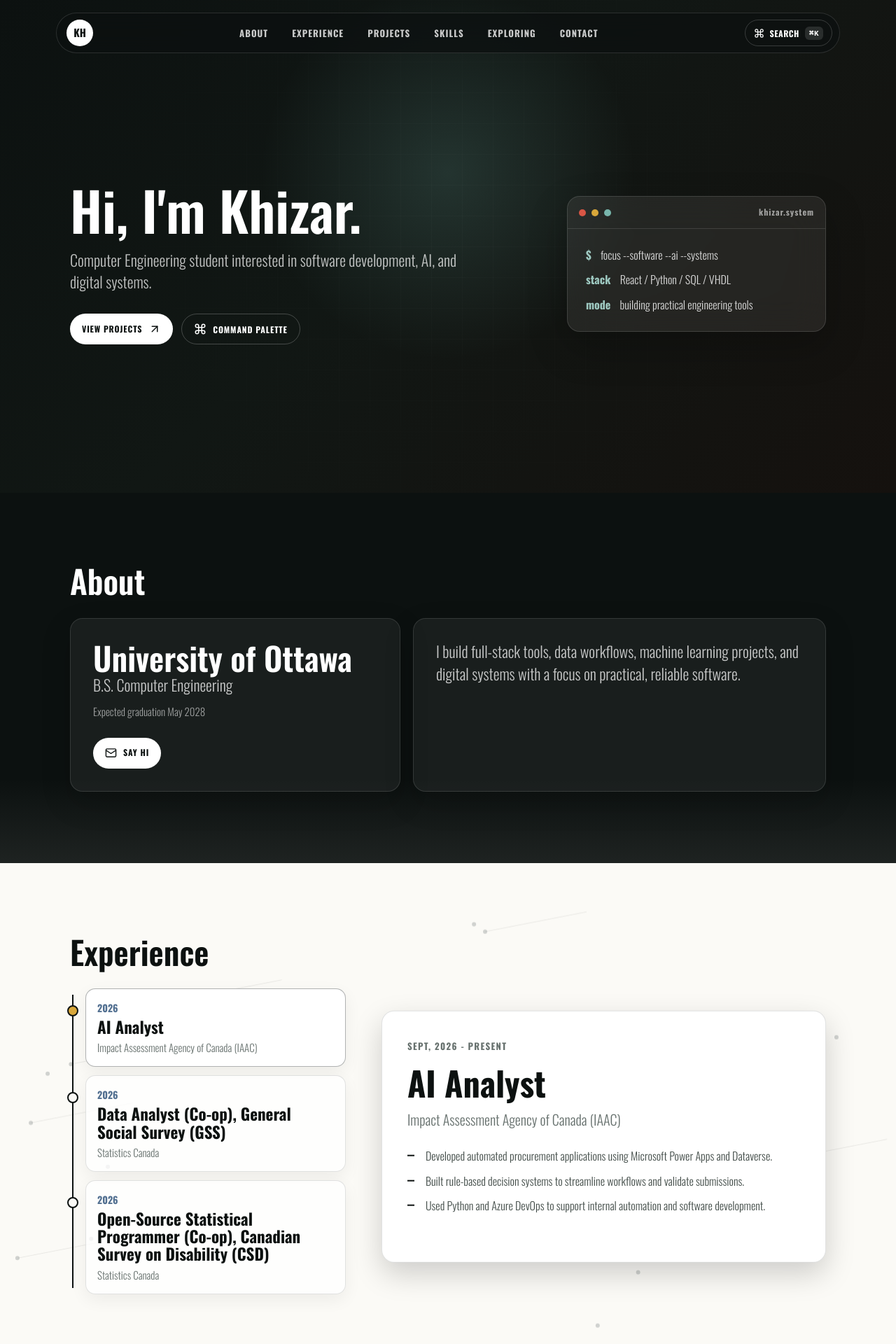
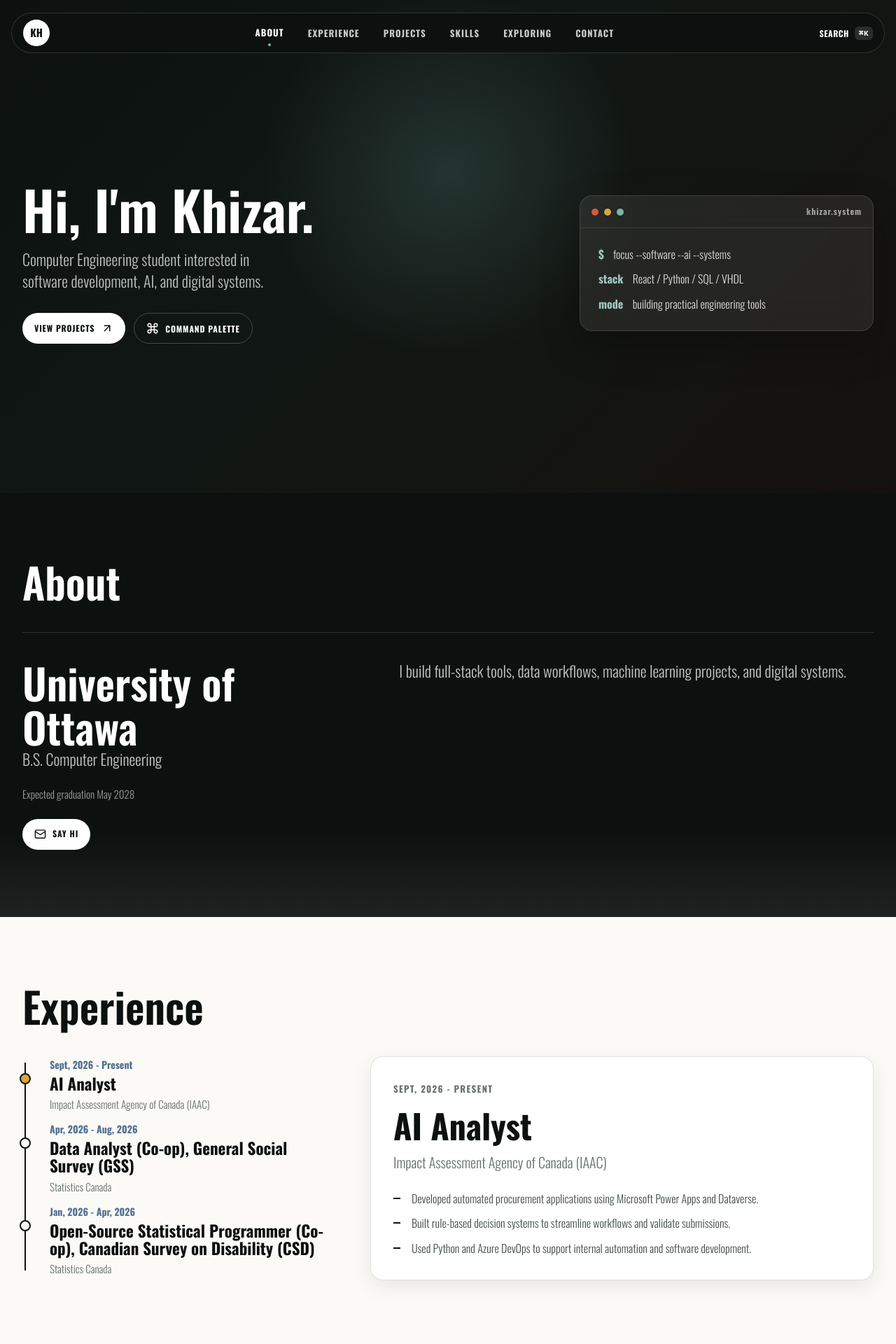
Before and after one commit to khizarhaider2000/Personal-Portfolio, a Next.js app: page / in a window 1280 px wide. Shown: the top 1920 px of the page at 70% size. Built offline with nearby package versions, Linux system fonts and the light colour scheme.

Commit message:
Fixed hero section

```diff
--- a/src/app/globals.css
+++ b/src/app/globals.css
@@ -10,6 +10,10 @@
   --amber: #d8a73a;
   --red: #d95645;
   --blue: #516f90;
+  --container: 1224px;
+  --gutter: 32px;
+  --hairline-light: rgba(255, 255, 255, 0.12);
+  --hairline-dark: rgba(12, 17, 16, 0.12);
 }
 
 * {
@@ -66,16 +70,15 @@ input:focus-visible {
   left: 50%;
   z-index: 50;
   display: grid;
-  width: min(1120px, calc(100% - 32px));
+  width: min(calc(var(--container) + 32px), calc(100% - 32px));
   grid-template-columns: auto 1fr auto;
   align-items: center;
   gap: 18px;
-  border: 1px solid rgba(255, 255, 255, 0.13);
+  border: 1px solid rgba(255, 255, 255, 0.14);
   border-radius: 999px;
-  background: rgba(12, 17, 16, 0.76);
+  background: #0c1110;
   color: #fff;
-  padding: 9px 10px 9px 14px;
-  backdrop-filter: blur(18px);
+  padding: 9px 16px;
   transform: translateX(-50%);
 }
 
@@ -102,13 +105,32 @@ input:focus-visible {
 }
 
 .nav-links a {
+  position: relative;
   opacity: 0.78;
   transition: opacity 180ms ease, transform 180ms ease;
 }
 
-.nav-links a:hover {
+.nav-links a:hover,
+.nav-links a.active {
   opacity: 1;
   transform: translateY(-1px);
+}
+
+.nav-links a::after {
+  content: "";
+  position: absolute;
+  left: 50%;
+  bottom: -10px;
+  width: 4px;
+  height: 4px;
+  border-radius: 50%;
+  background: var(--teal);
+  opacity: 0;
+  transform: translateX(-50%);
+}
+
+.nav-links a.active::after {
+  opacity: 1;
 }
 
 .command-trigger {
@@ -116,9 +138,7 @@ input:focus-visible {
   min-height: 38px;
   align-items: center;
   gap: 8px;
-  border: 1px solid rgba(255, 255, 255, 0.18);
-  border-radius: 999px;
-  padding: 0 12px;
+  padding: 0;
   color: #fff;
   text-transform: uppercase;
   font-size: 12px;
@@ -137,13 +157,13 @@ kbd {
 .section-pad {
   position: relative;
   overflow: hidden;
-  padding: clamp(64px, 8vw, 108px) clamp(18px, 5vw, 72px);
+  padding: 96px var(--gutter);
 }
 
 .section-shell {
   position: relative;
   z-index: 1;
-  width: min(1080px, 100%);
+  width: min(var(--container), 100%);
   margin: 0 auto;
 }
 
@@ -176,8 +196,6 @@ kbd {
 .section-heading h2,
 .console-body p,
 .domain-row,
-.profile-panel p,
-.profile-panel small,
 .contact-shell p,
 .footer p {
   margin: 0;
@@ -205,25 +223,18 @@ kbd {
     radial-gradient(circle at calc(50% + var(--mx) * 18%) calc(35% + var(--my) * 14%), rgba(120, 183, 173, 0.18), transparent 34%),
     linear-gradient(135deg, #0c1110 0%, #111714 45%, #15110e 100%);
   color: #fff;
-  padding: 112px clamp(18px, 5vw, 72px) 62px;
+  padding: 112px var(--gutter) 64px;
 }
 
 .hero-grid {
-  position: absolute;
-  inset: 0;
-  opacity: 0.35;
-  background-image:
-    linear-gradient(rgba(255, 255, 255, 0.06) 1px, transparent 1px),
-    linear-gradient(90deg, rgba(255, 255, 255, 0.06) 1px, transparent 1px);
-  background-size: 44px 44px;
-  mask-image: radial-gradient(circle at 50% 44%, #000 0%, transparent 72%);
+  display: none;
 }
 
 .hero-layout {
   position: relative;
   z-index: 1;
   display: grid;
-  width: min(1080px, 100%);
+  width: min(var(--container), 100%);
   grid-template-columns: minmax(0, 1fr) minmax(280px, 0.58fr);
   align-items: center;
   gap: clamp(30px, 6vw, 72px);
@@ -239,12 +250,13 @@ kbd {
 }
 
 .hero-copy p {
-  max-width: 560px;
+  max-width: 34ch;
   margin: 18px 0 0;
   color: rgba(255, 255, 255, 0.74);
   font-size: clamp(18px, 1.8vw, 22px);
   font-weight: 300;
   line-height: 1.45;
+  text-wrap: balance;
 }
 
 .hero-actions,
@@ -368,7 +380,6 @@ kbd {
   gap: 18px;
 }
 
-.profile-panel,
 .timeline-detail,
 .project-modal,
 .command-panel {
@@ -378,20 +389,17 @@ kbd {
   box-shadow: 0 16px 42px rgba(0, 0, 0, 0.18);
 }
 
-.profile-panel {
-  padding: clamp(22px, 3vw, 32px);
-}
-
 .section-heading h2,
-.profile-panel h2,
+.education-block h2,
 .contact-shell h2 {
   margin: 0;
-  font-size: clamp(30px, 3.6vw, 46px);
+  font-size: clamp(42px, 4.8vw, 60px);
   font-weight: 600;
   line-height: 1.05;
 }
 
-.profile-panel p {
+.education-block p,
+.about-copy p {
   margin-top: 0;
   color: rgba(255, 255, 255, 0.76);
   font-size: clamp(18px, 2vw, 22px);
@@ -399,7 +407,7 @@ kbd {
   line-height: 1.45;
 }
 
-.profile-panel small {
+.education-block small {
   display: block;
   margin-top: 10px;
   color: rgba(255, 255, 255, 0.58);
@@ -409,9 +417,21 @@ kbd {
 
 .inline-contact {
   width: max-content;
-  margin-top: 26px;
+  margin-top: 24px;
   background: #fff;
   color: var(--ink);
+}
+
+.about-grid {
+  border-top: 1px solid var(--hairline-light);
+  display: grid;
+  grid-template-columns: minmax(260px, 0.7fr) minmax(0, 1fr);
+  gap: 64px;
+  padding-top: 40px;
+}
+
+.about-copy p {
+  max-width: 58ch;
 }
 
 .skills {
@@ -422,21 +442,40 @@ kbd {
 .skills-grid {
   display: grid;
   grid-template-columns: repeat(3, 1fr);
-  gap: 14px;
+  border-top: 1px solid var(--hairline-light);
+  gap: 0;
+  padding-top: 40px;
 }
 
 .skill-group {
-  border: 1px solid rgba(255, 255, 255, 0.12);
-  border-radius: 18px;
-  background: rgba(255, 255, 255, 0.055);
-  padding: clamp(20px, 3vw, 28px);
+  border-right: 1px solid var(--hairline-light);
+  padding: 0 32px;
+}
+
+.skill-group:first-child {
+  padding-left: 0;
+}
+
+.skill-group:last-child {
+  border-right: 0;
+  padding-right: 0;
 }
 
 .skill-group h3 {
-  margin: 0 0 12px;
-  color: rgba(255, 255, 255, 0.86);
-  font-size: clamp(19px, 2vw, 24px);
-  line-height: 1.1;
+  margin: 0 0 16px;
+  color: #9ec9c1;
+  text-transform: uppercase;
+  font-size: 12px;
+  font-weight: 700;
+  letter-spacing: 0.12em;
+}
+
+.skill-group p {
+  margin: 0;
+  color: rgba(255, 255, 255, 0.78);
+  font-size: 18px;
+  font-weight: 300;
+  line-height: 1.55;
 }
 
 .pills {
@@ -463,40 +502,28 @@ kbd {
   color: var(--ink);
 }
 
-.lab-grid {
+.exploring-list {
   display: grid;
-  grid-template-columns: repeat(4, 1fr);
-  gap: 12px;
+  border-top: 1px solid var(--hairline-dark);
 }
 
-.lab-card {
-  min-height: 150px;
-  border: 1px solid var(--line);
-  border-radius: 18px;
-  background: #fff;
-  padding: 18px;
-  box-shadow: 0 12px 34px rgba(12, 17, 16, 0.06);
+.exploring-row {
+  display: grid;
+  grid-template-columns: minmax(220px, 0.36fr) minmax(0, 1fr);
+  gap: 32px;
+  align-items: baseline;
+  border-bottom: 1px solid var(--hairline-dark);
+  padding: 24px 0;
 }
 
-.lab-card svg {
-  color: #9ec9c1;
-}
-
-.lab-card strong,
-.lab-card span {
-  display: block;
-}
-
-.lab-card strong {
-  margin-top: 16px;
+.exploring-row strong {
   font-size: 18px;
   line-height: 1.15;
 }
 
-.lab-card span {
-  margin-top: 10px;
+.exploring-row span {
   color: var(--muted);
-  font-size: 15px;
+  font-size: 17px;
   font-weight: 300;
   line-height: 1.35;
 }
@@ -504,7 +531,7 @@ kbd {
 .work {
   background: var(--paper);
   color: var(--ink);
-  padding-top: clamp(64px, 7vw, 96px);
+  padding-top: 96px;
 }
 
 .project-transition {
@@ -516,7 +543,7 @@ kbd {
 }
 
 .section-heading {
-  margin-bottom: 28px;
+  margin-bottom: 40px;
 }
 
 .section-heading h2 {
@@ -527,54 +554,55 @@ kbd {
   display: grid;
   grid-template-columns: repeat(12, 1fr);
   grid-auto-flow: dense;
-  gap: 16px;
+  gap: 24px;
+  align-items: stretch;
 }
 
 .project-tile {
   position: relative;
   display: grid;
-  min-height: 330px;
+  grid-template-rows: auto 1fr;
   grid-column: span 4;
   overflow: hidden;
   border: 1px solid var(--line);
-  border-radius: 18px;
+  border-radius: 16px;
   background: #fff;
   color: var(--ink);
   text-align: left;
-  box-shadow: 0 16px 44px rgba(12, 17, 16, 0.1);
-  transition: opacity 220ms ease, transform 220ms ease, box-shadow 220ms ease;
+  box-shadow: 0 16px 44px rgba(12, 17, 16, 0.08);
+  transition: border-color 220ms ease, transform 220ms ease, box-shadow 220ms ease;
 }
 
 .project-tile.featured {
-  min-height: 430px;
   grid-column: span 8;
   grid-row: span 2;
 }
 
 .project-tile:hover {
   transform: translateY(-5px);
+  border-color: rgba(12, 17, 16, 0.28);
   box-shadow: 0 28px 70px rgba(12, 17, 16, 0.16);
 }
 
 .project-tile.dimmed {
-  opacity: 0.48;
+  opacity: 1;
 }
 
 .project-art {
   position: relative;
-  min-height: 160px;
+  aspect-ratio: 4 / 3;
   overflow: hidden;
   background: #f4f2ec;
 }
 
 .featured .project-art {
-  min-height: 230px;
+  aspect-ratio: 4 / 3;
 }
 
 .project-art img {
   width: 100%;
   height: 100%;
-  min-height: inherit;
+  display: block;
   object-fit: cover;
   object-position: center;
   transition: transform 320ms ease, filter 320ms ease;
@@ -589,20 +617,20 @@ kbd {
   display: grid;
   align-content: start;
   align-items: start;
-  gap: 11px;
-  padding: 20px;
+  gap: 16px;
+  padding: 24px;
 }
 
 .project-copy h3 {
   margin: 0;
-  font-size: clamp(25px, 2.5vw, 38px);
-  line-height: 1.03;
+  font-size: clamp(23px, 2.1vw, 32px);
+  line-height: 1.08;
 }
 
 .project-copy p {
   margin: 0;
   color: #59635f;
-  font-size: 16px;
+  font-size: 15px;
   font-weight: 300;
   line-height: 1.45;
 }
@@ -618,8 +646,8 @@ kbd {
 .project-copy small {
   display: inline-flex;
   width: auto;
-  min-height: 28px;
-  height: 28px;
+  min-height: 26px;
+  height: 26px;
   align-items: center;
   border-radius: 7px;
   background: #efede6;
@@ -644,14 +672,6 @@ kbd {
 
 .experience {
   background: #fbfaf6;
-}
-
-.signal-canvas {
-  position: absolute;
-  inset: 0;
-  width: 100%;
-  height: 100%;
-  pointer-events: none;
 }
 
 .timeline-layout {
@@ -682,12 +702,12 @@ kbd {
   position: relative;
   display: grid;
   gap: 5px;
-  border: 1px solid var(--line);
-  border-radius: 14px;
-  background: rgba(255, 255, 255, 0.76);
-  padding: 16px;
+  border: 1px solid transparent;
+  border-radius: 0;
+  background: transparent;
+  padding: 0 0 0 16px;
   text-align: left;
-  box-shadow: 0 8px 24px rgba(12, 17, 16, 0.06);
+  box-shadow: none;
 }
 
 .timeline-button::before {
@@ -703,8 +723,8 @@ kbd {
 }
 
 .timeline-button.active {
-  border-color: rgba(12, 17, 16, 0.32);
-  background: #fff;
+  border-color: transparent;
+  background: transparent;
 }
 
 .timeline-button.active::before {
@@ -722,6 +742,10 @@ kbd {
   line-height: 1.1;
 }
 
+.timeline-button.active strong {
+  font-weight: 700;
+}
+
 .timeline-button small {
   color: var(--muted);
   font-size: 15px;
@@ -731,11 +755,12 @@ kbd {
 .timeline-detail {
   position: sticky;
   top: 108px;
-  min-height: 360px;
+  min-height: 320px;
   border-color: var(--line);
   background: #fff;
   color: var(--ink);
-  padding: clamp(24px, 4vw, 36px);
+  padding: 32px;
+  box-shadow: 0 10px 28px rgba(12, 17, 16, 0.08);
 }
 
 .timeline-detail h3,
@@ -793,14 +818,58 @@ kbd {
 }
 
 .contact {
-  display: grid;
-  place-items: center;
   background: var(--ink);
   color: #fff;
 }
 
 .contact-shell {
-  max-width: 1080px;
+  max-width: var(--container);
+  border-top: 1px solid var(--hairline-light);
+  padding-top: 40px;
+}
+
+.email-link {
+  position: relative;
+  display: inline-flex;
+  margin-top: 8px;
+  color: #fff;
+  font-size: clamp(32px, 5vw, 64px);
+  font-weight: 600;
+  line-height: 1.05;
+}
+
+.email-link::after,
+.contact-links a::after {
+  content: "";
+  position: absolute;
+  left: 0;
+  right: 0;
+  bottom: -4px;
+  height: 1px;
+  background: currentColor;
+  transform: scaleX(0);
+  transform-origin: left;
+  transition: transform 180ms ease;
+}
+
+.email-link:hover::after,
+.contact-links a:hover::after {
+  transform: scaleX(1);
+}
+
+.contact-links {
+  display: flex;
+  gap: 24px;
+  margin-top: 32px;
+  text-transform: uppercase;
+  font-size: 13px;
+  font-weight: 700;
+  letter-spacing: 0.08em;
+}
+
+.contact-links a {
+  position: relative;
+  color: rgba(255, 255, 255, 0.72);
 }
 
 .footer {
@@ -1045,7 +1114,6 @@ kbd {
 
   .hero-layout,
   .about-grid,
-  .lab-panel,
   .section-heading,
   .section-heading.compact,
   .timeline-layout,
@@ -1057,14 +1125,31 @@ kbd {
     max-width: 620px;
   }
 
-  .lab-grid {
-    grid-template-columns: repeat(2, 1fr);
+  .skills-grid {
+    grid-template-columns: 1fr;
   }
 
-  .project-tile,
+  .skill-group {
+    border-right: 0;
+    border-bottom: 1px solid var(--hairline-light);
+    padding: 24px 0;
+  }
+
+  .skill-group:first-child {
+    padding-top: 0;
+  }
+
+  .skill-group:last-child {
+    border-bottom: 0;
+    padding-bottom: 0;
+  }
+
+  .project-tile {
+    grid-column: span 6;
+  }
+
   .project-tile.featured {
-    grid-column: span 6;
-    min-height: 440px;
+    grid-column: span 12;
   }
 
   .timeline-detail {
@@ -1074,13 +1159,22 @@ kbd {
 }
 
 @media (max-width: 640px) {
+  :root {
+    --gutter: 24px;
+  }
+
+  .section-pad {
+    padding-top: 64px;
+    padding-bottom: 64px;
+  }
+
+  .work {
+    padding-top: 64px;
+  }
+
   .site-nav {
     top: 12px;
-    width: calc(100% - 20px);
-  }
-
-  .command-trigger span {
-    display: none;
+    width: calc(100% - 16px);
   }
 
   .hero {
@@ -1097,25 +1191,19 @@ kbd {
   }
 
   .signal-grid,
-  .lab-grid,
   .footer,
   .project-grid {
     grid-template-columns: 1fr;
   }
 
-  .lab-panel {
-    padding: 20px;
+  .exploring-row {
+    grid-template-columns: 1fr;
+    gap: 8px;
   }
 
   .project-tile,
   .project-tile.featured {
     grid-column: span 1;
-    min-height: auto;
-  }
-
-  .featured .project-art,
-  .project-art {
-    min-height: 260px;
   }
 
   .project-copy h3 {
@@ -1129,7 +1217,7 @@ kbd {
     font-size: clamp(38px, 14vw, 62px);
   }
 
-  .profile-panel h2 {
+  .education-block h2 {
     font-size: clamp(32px, 10vw, 44px);
   }
 
--- a/src/app/page.tsx
+++ b/src/app/page.tsx
@@ -3,11 +3,7 @@
 import { AnimatePresence, motion } from "framer-motion";
 import {
   ArrowUpRight,
-  BrainCircuit,
-  CircuitBoard,
   Command,
-  Cpu,
-  Database,
   ExternalLink,
   Mail,
   Search,
@@ -30,8 +26,6 @@ const fadeUp = {
   visible: { opacity: 1, y: 0 },
 };
 
-const labIcons = [BrainCircuit, CircuitBoard, Cpu, Database];
-
 const sectionMotion = {
   initial: "hidden",
   whileInView: "visible",
@@ -39,16 +33,24 @@ const sectionMotion = {
   variants: fadeUp,
 };
 
-const briefText = (text: string, maxLength = 150) => {
-  if (text.length <= maxLength) return text;
-  const clipped = text.slice(0, maxLength);
-  const lastSpace = clipped.lastIndexOf(" ");
-  return `${clipped.slice(0, lastSpace > 80 ? lastSpace : maxLength).trim()}...`;
+const briefText = (text: string) => {
+  const firstSentence = text.match(/^[^.!?]+[.!?]/)?.[0];
+  return firstSentence ?? text;
+};
+
+const projectTitle = (title: string) => {
+  const titles: Record<string, string> = {
+    "Embedded Systems Lab – Alarm System & Linear Pong Game": "Embedded Systems Lab",
+    "UART-Enabled Traffic Light Controller": "UART Traffic Light",
+  };
+
+  return titles[title] ?? title;
 };
 
 export default function Home() {
   const [paletteOpen, setPaletteOpen] = useState(false);
   const [selectedProject, setSelectedProject] = useState<Project | null>(null);
+  const [activeSection, setActiveSection] = useState("#home");
 
   useEffect(() => {
     const onKey = (event: KeyboardEvent) => {
@@ -62,9 +64,31 @@ export default function Home() {
     return () => window.removeEventListener("keydown", onKey);
   }, []);
 
+  useEffect(() => {
+    const sections = ["#about", "#experiences", "#work", "#skills", "#exploring", "#contact"]
+      .map((id) => document.querySelector(id))
+      .filter((section): section is Element => section !== null);
+
+    const observer = new IntersectionObserver(
+      (entries) => {
+        const visible = entries
+          .filter((entry) => entry.isIntersecting)
+          .sort((a, b) => b.intersectionRatio - a.intersectionRatio)[0];
+
+        if (visible?.target.id) {
+          setActiveSection(`#${visible.target.id}`);
+        }
+      },
+      { rootMargin: "-35% 0px -55% 0px", threshold: [0.1, 0.25, 0.5] },
+    );
+
+    sections.forEach((section) => observer.observe(section));
+    return () => observer.disconnect();
+  }, []);
+
   return (
     <main>
-      <Nav onCommand={() => setPaletteOpen(true)} />
+      <Nav onCommand={() => setPaletteOpen(true)} activeSection={activeSection} />
       <CommandPalette
         open={paletteOpen}
         onClose={() => setPaletteOpen(false)}
@@ -83,7 +107,7 @@ export default function Home() {
   );
 }
 
-function Nav({ onCommand }: { onCommand: () => void }) {
+function Nav({ onCommand, activeSection }: { onCommand: () => void; activeSection: string }) {
   return (
     <nav className="site-nav" aria-label="Primary navigation">
       <a className="nav-logo" href="#home" aria-label="Go to home">
@@ -91,13 +115,16 @@ function Nav({ onCommand }: { onCommand: () => void }) {
       </a>
       <div className="nav-links">
         {navItems.map((item) => (
-          <a href={item.href} key={item.href}>
+          <a
+            href={item.href}
+            key={item.href}
+            className={activeSection === item.href ? "active" : ""}
+          >
             {item.label}
           </a>
         ))}
       </div>
       <button className="command-trigger" onClick={onCommand} aria-label="Open command palette">
-        <Command size={15} />
         <span>Search</span>
         <kbd>⌘K</kbd>
       </button>
@@ -109,6 +136,13 @@ function Hero({ onCommand }: { onCommand: () => void }) {
   const heroRef = useRef<HTMLElement | null>(null);
 
   const onPointerMove = (event: React.PointerEvent<HTMLElement>) => {
+    if (
+      window.matchMedia("(hover: none)").matches ||
+      window.matchMedia("(prefers-reduced-motion: reduce)").matches
+    ) {
+      return;
+    }
+
     const rect = event.currentTarget.getBoundingClientRect();
     const x = ((event.clientX - rect.left) / rect.width - 0.5) * 2;
     const y = ((event.clientY - rect.top) / rect.height - 0.5) * 2;
@@ -187,7 +221,7 @@ function About() {
       <motion.div className="section-shell about-shell" {...sectionMotion}>
         <SectionTitle title="About" />
         <div className="about-grid">
-          <article className="profile-panel">
+          <article className="education-block">
             <h2>{portfolio.education.school}</h2>
             <p>{portfolio.education.degree}</p>
             <small>{portfolio.education.focus}</small>
@@ -196,10 +230,10 @@ function About() {
               Say hi
             </a>
           </article>
-          <article className="profile-panel profile-summary">
+          <article className="about-copy">
             <p>
               I build full-stack tools, data workflows, machine learning projects, and digital
-              systems with a focus on practical, reliable software.
+              systems.
             </p>
           </article>
         </div>
@@ -225,11 +259,7 @@ function Skills() {
           {portfolio.skills.map((group) => (
             <article className="skill-group" key={group.label}>
               <h3>{group.label}</h3>
-              <div className="pills">
-                {group.items.map((item) => (
-                  <span key={item}>{item}</span>
-                ))}
-              </div>
+              <p>{group.items.join(", ")}</p>
             </article>
           ))}
         </div>
@@ -243,17 +273,13 @@ function Exploring() {
     <section id="exploring" className="exploring section-pad">
       <div className="section-shell">
         <SectionTitle title="Currently Exploring" />
-        <div className="lab-grid">
-          {portfolio.currentlyExploring.map((item, index) => {
-            const Icon = labIcons[index % labIcons.length];
-            return (
-              <motion.div className="lab-card" key={item.title} whileHover={{ y: -4 }}>
-                <Icon size={20} />
+        <div className="exploring-list">
+          {portfolio.currentlyExploring.map((item) => (
+            <article className="exploring-row" key={item.title}>
               <strong>{item.title}</strong>
               <span>{item.description}</span>
-              </motion.div>
-            );
-          })}
+            </article>
+          ))}
         </div>
       </div>
     </section>
@@ -287,7 +313,6 @@ function Work({ onProjectSelect }: { onProjectSelect: (project: Project) => void
               onOpen={onProjectSelect}
               hovered={hovered}
               setHovered={setHovered}
-              delay={index * 0.04}
             />
           ))}
         </div>
@@ -302,14 +327,12 @@ function ProjectTile({
   onOpen,
   hovered,
   setHovered,
-  delay = 0,
 }: {
   project: Project;
   featured?: boolean;
   onOpen: (project: Project) => void;
   hovered: string | null;
   setHovered: (title: string | null) => void;
-  delay?: number;
 }) {
   const isDimmed = hovered && hovered !== project.title;
 
@@ -320,17 +343,13 @@ function ProjectTile({
       onClick={() => onOpen(project)}
       onMouseEnter={() => setHovered(project.title)}
       onMouseLeave={() => setHovered(null)}
-      initial={{ opacity: 0, y: 34 }}
-      whileInView={{ opacity: 1, y: 0 }}
-      viewport={{ once: true, amount: 0.18 }}
-      transition={{ duration: 0.58, delay }}
     >
       <ProjectArt project={project} />
       <div className="project-copy">
-        <h3>{project.title}</h3>
+        <h3>{projectTitle(project.title)}</h3>
         <p>{briefText(project.description)}</p>
         <div>
-          {project.tags.slice(0, featured ? 5 : 3).map((tag) => (
+          {project.tags.slice(0, 3).map((tag) => (
             <small key={tag}>{tag}</small>
           ))}
         </div>
@@ -418,7 +437,6 @@ function ExperienceSection() {
 
   return (
     <section id="experiences" className="experience section-pad">
-      <SignalCanvas />
       <div className="section-shell experience-shell">
         <SectionTitle title="Experience" />
         <div className="timeline-layout">
@@ -486,25 +504,18 @@ function Contact() {
   return (
     <section id="contact" className="contact section-pad">
       <div className="section-shell contact-shell">
-        <motion.div
-          initial="hidden"
-          whileInView="visible"
-          viewport={{ once: true, amount: 0.24 }}
-          variants={fadeUp}
-        >
         <SectionTitle title="Contact" />
-          <div className="contact-actions">
-            <a className="primary-button light" href={`mailto:${portfolio.person.email}`}>
-              <Mail size={18} /> Email
+        <a className="email-link" href={`mailto:${portfolio.person.email}`}>
+          {portfolio.person.email}
         </a>
-            <a className="ghost-button light" href={portfolio.person.linkedin} target="_blank" rel="noreferrer">
-              <ExternalLink size={18} /> LinkedIn
+        <div className="contact-links">
+          <a href={portfolio.person.linkedin} target="_blank" rel="noreferrer">
+            LinkedIn
           </a>
-            <a className="ghost-button light" href={portfolio.person.github} target="_blank" rel="noreferrer">
-              <ExternalLink size={18} /> GitHub
+          <a href={portfolio.person.github} target="_blank" rel="noreferrer">
+            GitHub
           </a>
         </div>
-        </motion.div>
       </div>
     </section>
   );
@@ -640,59 +651,3 @@ function CommandPalette({
     </AnimatePresence>
   );
 }
-
-function SignalCanvas() {
-  const ref = useRef<HTMLCanvasElement | null>(null);
-
-  useEffect(() => {
-    const canvas = ref.current;
-    if (!canvas) return;
-    const context = canvas.getContext("2d");
-    if (!context) return;
-    let animation = 0;
-    let frame = 0;
-    const nodes = Array.from({ length: 18 }, () => ({
-      x: Math.random(),
-      y: Math.random(),
-      phase: Math.random() * 100,
-    }));
-
-    const resize = () => {
-      canvas.width = canvas.offsetWidth;
-      canvas.height = canvas.offsetHeight;
-    };
-
-    const draw = () => {
-      context.clearRect(0, 0, canvas.width, canvas.height);
-      context.strokeStyle = "rgba(18, 28, 36, 0.08)";
-      context.lineWidth = 1;
-      nodes.forEach((node, index) => {
-        const x = node.x * canvas.width + Math.sin((frame + node.phase) / 65) * 9;
-        const y = node.y * canvas.height + Math.cos((frame + node.phase) / 80) * 7;
-        context.fillStyle = "rgba(18, 28, 36, 0.18)";
-        context.beginPath();
-        context.arc(x, y, 3, 0, Math.PI * 2);
-        context.fill();
-
-        if (index % 3 === 0) {
-          context.beginPath();
-          context.moveTo(x, y);
-          context.lineTo(x + 145, y - 28);
-          context.stroke();
-        }
-      });
-      frame += 1;
-      animation = window.requestAnimationFrame(draw);
-    };
-
-    resize();
-    draw();
-    window.addEventListener("resize", resize);
-    return () => {
-      window.removeEventListener("resize", resize);
-      window.cancelAnimationFrame(animation);
-    };
-  }, []);
-
-  return <canvas className="signal-canvas" ref={ref} aria-hidden="true" />;
-}
--- a/src/data/portfolio.ts
+++ b/src/data/portfolio.ts
@@ -92,8 +92,6 @@ const organisationMark = (organisation: string, fallback: number) => {
   return initials || String(fallback + 1).padStart(2, "0");
 };
 
-const yearFromDate = (date: string) => date.match(/\d{4}/)?.[0] ?? "Now";
-
 const projects = (projectsJson as RawProject[]).map((project, index): Project => ({
   title: project.title,
   description: project.description,
@@ -109,7 +107,7 @@ const experience = (historyJson as RawExperience[]).map((item, index): Experienc
   role: item.role,
   company: item.organisation,
   date: `${item.startDate} - ${item.endDate}`,
-  year: yearFromDate(item.startDate),
+  year: `${item.startDate} - ${item.endDate}`,
   logoText: organisationMark(item.organisation, index),
   points: item.experiences,
 }));
```
Lines whose indentation alone changed are shown as unchanged.
